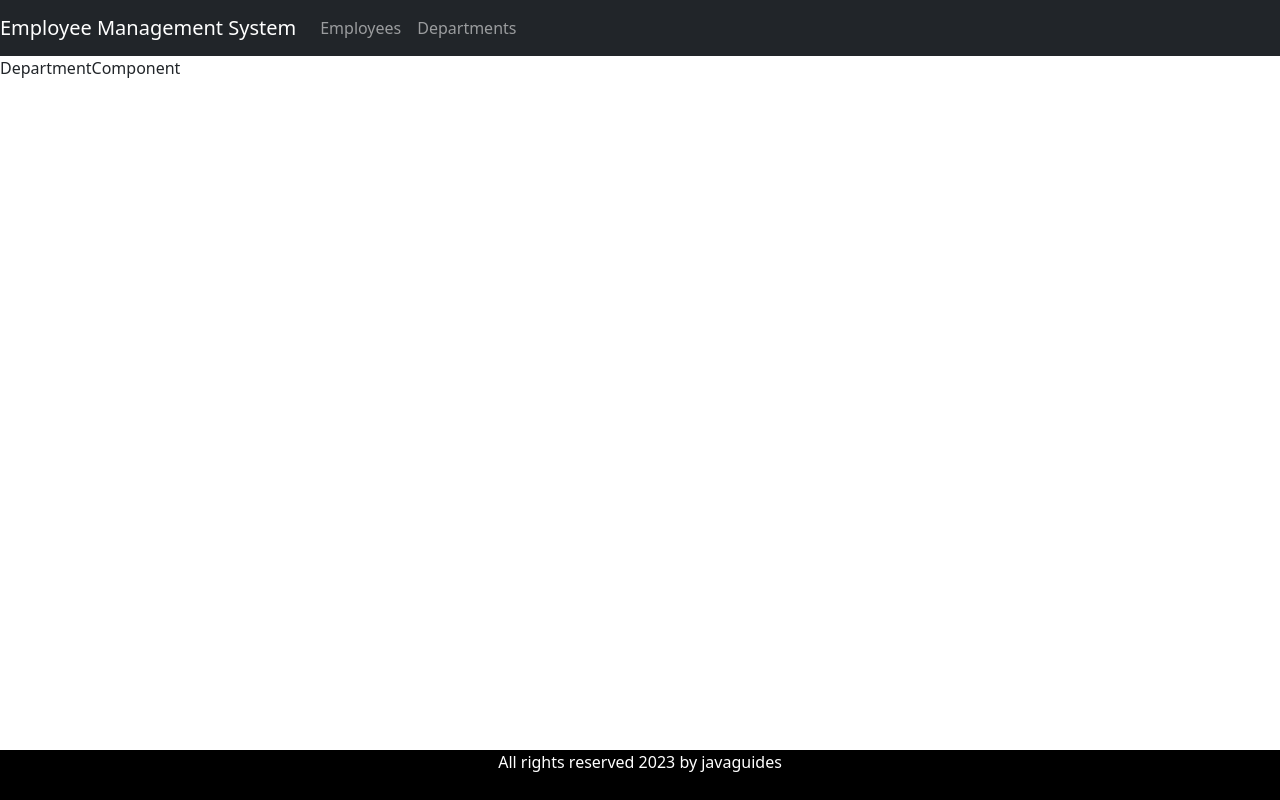
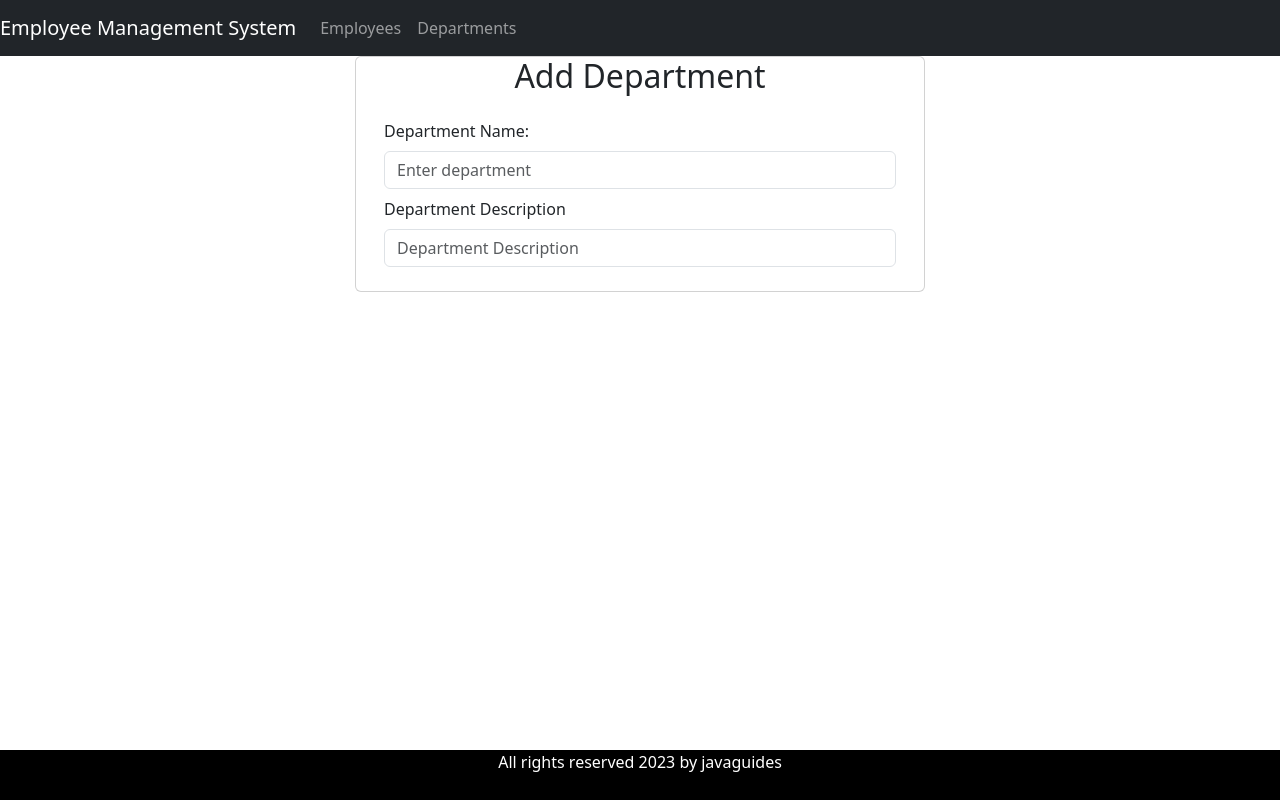
Before and after one commit to Ankitkhandey/Employee-Management-System, a React (Vite) app in the folder Employee Management system/ems-frontend/: page /add-department in a window 1280 px wide. Built offline with nearby package versions, Linux system fonts and the light colour scheme.

Commit message:
basic form for add department

```diff
--- a/Employee Management system/ems-frontend/src/components/DepartmentComponent.jsx
+++ b/Employee Management system/ems-frontend/src/components/DepartmentComponent.jsx
@@ -1,11 +1,48 @@
-import React from 'react'
+import React, { useState } from 'react'
 
 const DepartmentComponent = () => {
-  return (
-    <div>
-      DepartmentComponent
+
+    const [departmentName, setDepartmentName]=useState('');
+    const [departmentDescription, setDepartmentDescription]= useState('');
+    return (
+    <div className='container'>
+    <div className='row'>
+        <div className='card col-md-6 offset-md-3 offset-md-3'>
+            <h2 className='text-center'>Add Department</h2>
+
+            <div className='card-body'>
+                <form>
+                    <div className='form-group mb-2'>
+                        <label className='form-label'>Department Name:</label>
+                        <input
+                        type='text'
+                        name='departmentName'
+                        placeholder='Enter department'
+                        value={departmentName}
+                        onChange={()=> setDepartmentName(e.target.value)}
+                        className='form-control'
+                        >
+                        </input>
+                    </div>
+
+                    <div className='form-group mb-2'>
+                        <label className='form-label'>Department Description</label>
+                        <input
+                        type='text'
+                        name='departmentDescription'
+                        placeholder='Department Description'
+                        value={departmentDescription}
+                        onChange={()=> setDepartmentDescription(e.target.value)}
+                        className='form-control'
+                        >
+                        </input>
+                    </div>
+                </form>
+            </div>
+        </div>
     </div>
-  )
+    </div>
+    )
 }
 
 export default DepartmentComponent
```
